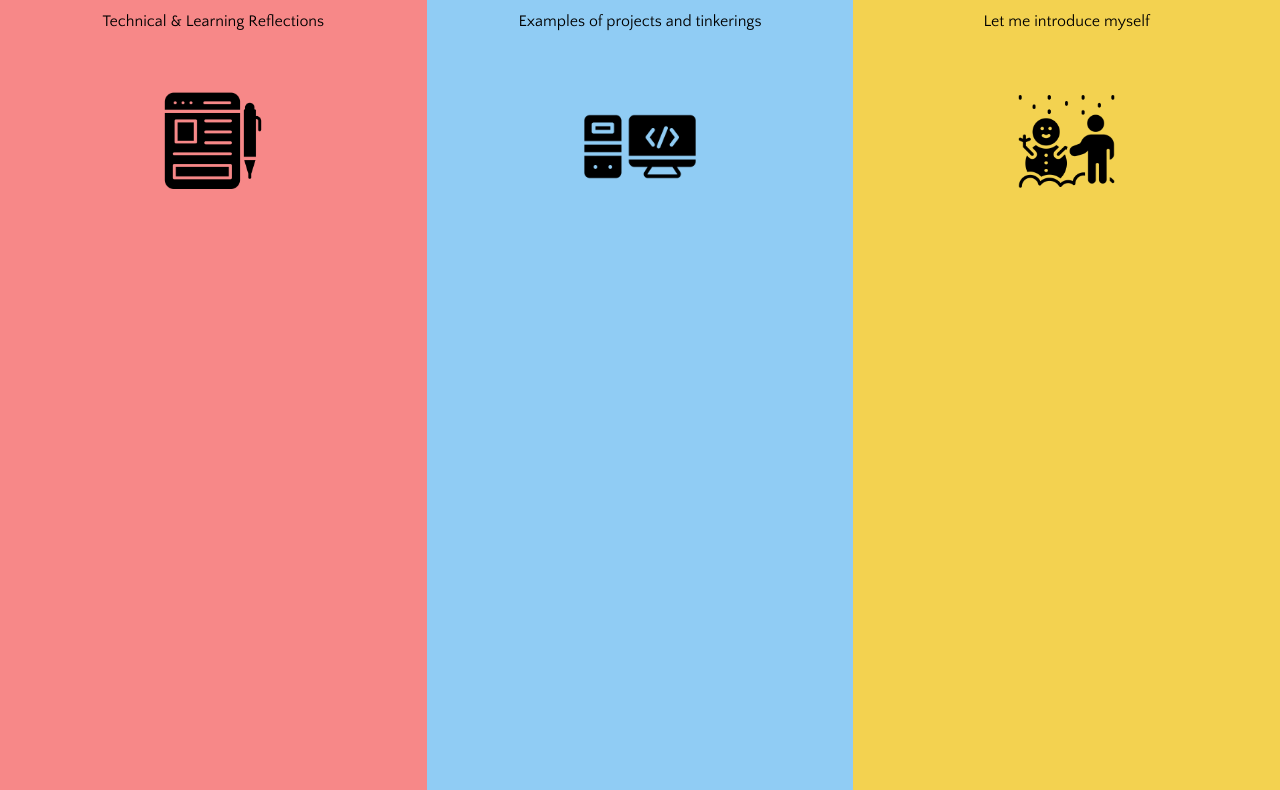
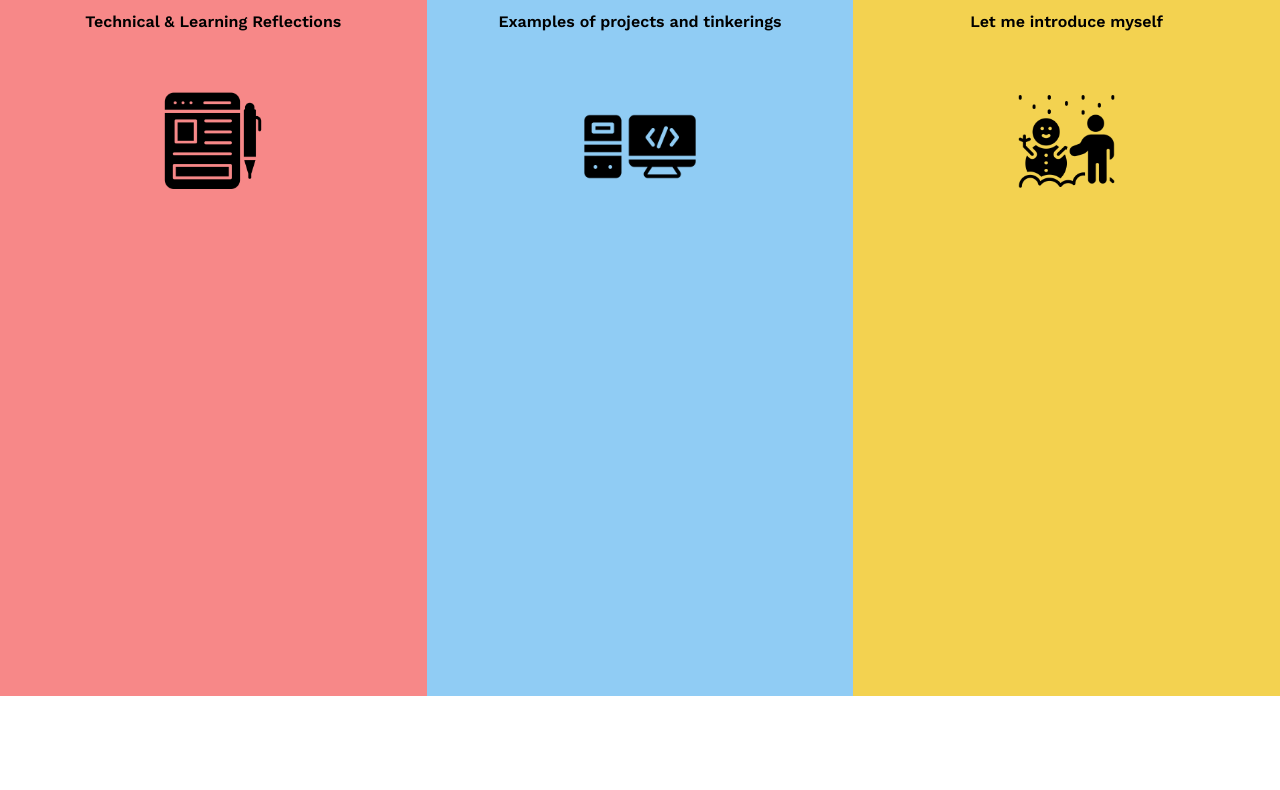
Before and after one commit to jillGlass/jillGlass.github.io, a plain HTML site: page index.html in a window 1280 px wide. Shown: the part 165-955 px from the top of the page. After the commit the page ends 861 px from the top, so only its background shows below. Drawn offline with nearby package versions, Linux system fonts and the light colour scheme.

Commit message:
update height of page

```diff
--- a/styles/main.css
+++ b/styles/main.css
@@ -4,7 +4,7 @@ body {
 }
 
 p {
-  font-family: "Quattrocento Sans", sans-serif;
+  font-family: "Work Sans", sans-serif;
 }
 
 .navigation {
@@ -29,7 +29,7 @@ li a.active {
 
 .container {
   display: grid;
-  grid-template-rows: auto;
+  grid-template-rows: 100vh;
   grid-template-columns: 1fr 1fr 1fr;
 }
 
@@ -38,7 +38,7 @@ li a.active {
   background-color: #f78888;
   align-items: center;
   justify-items: center;
-  grid-template-rows: [title] 110px [into] 30px [image] 210px [space] 100vh [end];
+  grid-template-rows: [title] 110px [into] 30px [image] 210px [space] auto [end];
 }
 
 .column-2 {
@@ -46,7 +46,7 @@ li a.active {
   background-color: #90ccf4;
   align-items: center;
   justify-items: center;
-  grid-template-rows: [title] 110px [into] 30px [image] 210px [space] 100vh [end];
+  grid-template-rows: [title] 110px [into] 30px [image] 210px [space] auto [end];
 }
 
 .column-3 {
@@ -54,7 +54,7 @@ li a.active {
   background-color: #f3d250;
   align-items: center;
   justify-items: center;
-  grid-template-rows: [title] 110px [into] 30px [image] 210px [space] 100vh [end];
+  grid-template-rows: [title] 110px [into] 30px [image] 210px [space] auto [end];
 }
 
 .title {
```
